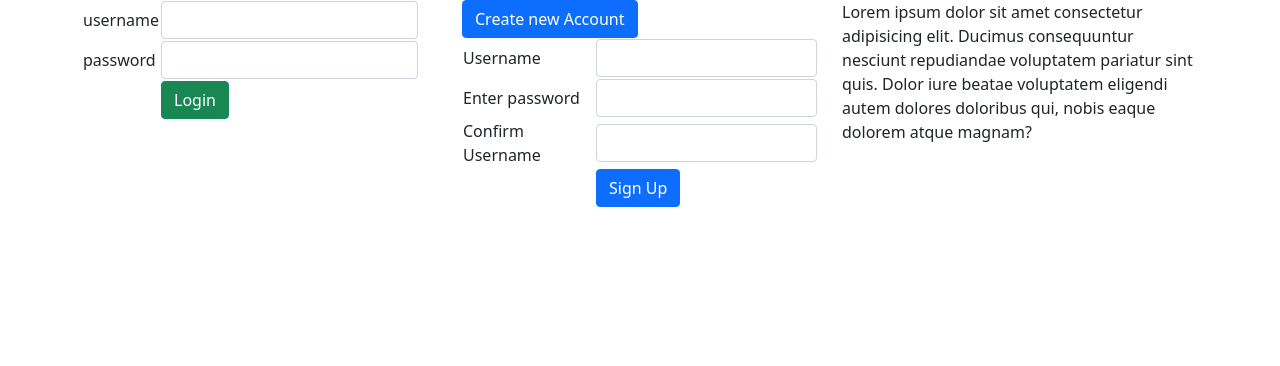
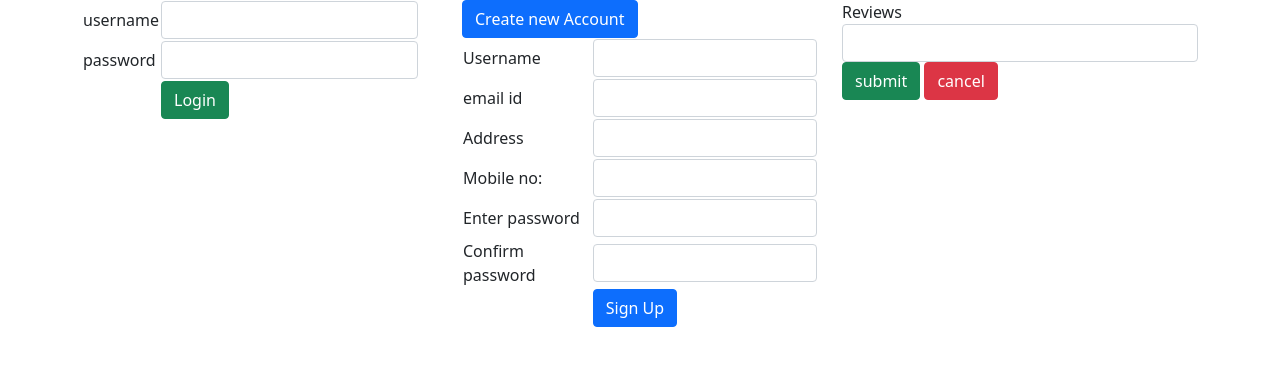
Before and after one commit to alantgeorge/html, a plain HTML site: page hw.html in a window 1280 px wide. Drawn offline with nearby package versions, Linux system fonts and the light colour scheme.

Commit message:
Add files via upload

```diff
--- a/hw.html
+++ b/hw.html
@@ -28,17 +28,29 @@
             </div>
             <div class="class col col-12 col-sm-4 col-md-4 col-lg-4 col-xl-4 col-xxl-4">
                 <button type="button" class="btn btn-primary">
-                    Create new Account<span class="badge bg-secondary"></span>
+                Create new Account<span class="badge bg-secondary"></span>
                   </button>
                 <table class="class">
                     <tr>
                         <td>Username</td>
                         <td><input type="text" class="form-control"></td>
                         <tr>
+                            <td>email id</td>
+                            <td><input type="text" class="form-control"></td>
+                            <tr>
+                                <td>Address</td>
+                                <td><input type="text" class="form-control"></td>
+                                <tr>
+                                    <td>Mobile no:</td>
+                                    <td><input type="text" class="form-control"></td>
+                                </tr>
+                            </tr>
+                        </tr>
+                        <tr>
                             <td>Enter password</td>
                             <td><input type="text" class="form-control"></td>
                             <tr>
-                                <td>Confirm Username</td>
+                                <td>Confirm password</td>
                                 <td><input type="text" class="form-control"></td>
                                 <tr>
                                     <td></td>
@@ -49,7 +61,17 @@
                     </tr>
                 </table>
             </div>
-            <div class="class col col-12 col-sm-4 col-md-4 col-lg-4 col-xl-4 col-xxl-4">Lorem ipsum dolor sit amet consectetur adipisicing elit. Ducimus consequuntur nesciunt repudiandae voluptatem pariatur sint quis. Dolor iure beatae voluptatem eligendi autem dolores doloribus qui, nobis eaque dolorem atque magnam?</div>
+            <div class="class col col-12 col-sm-4 col-md-4 col-lg-4 col-xl-4 col-xxl-4">
+                <tr>
+                    <td>Reviews</td>
+                    <td><input type="text" class="form-control"></td>
+                    <tr>
+                        <td><button class="btn btn-success">submit</button></td>
+                        <td><button class="btn btn-danger">cancel</button></td>
+                    </tr>
+                </tr>
+            </div>
+            </div>
         </div>
     </div>
 
```
